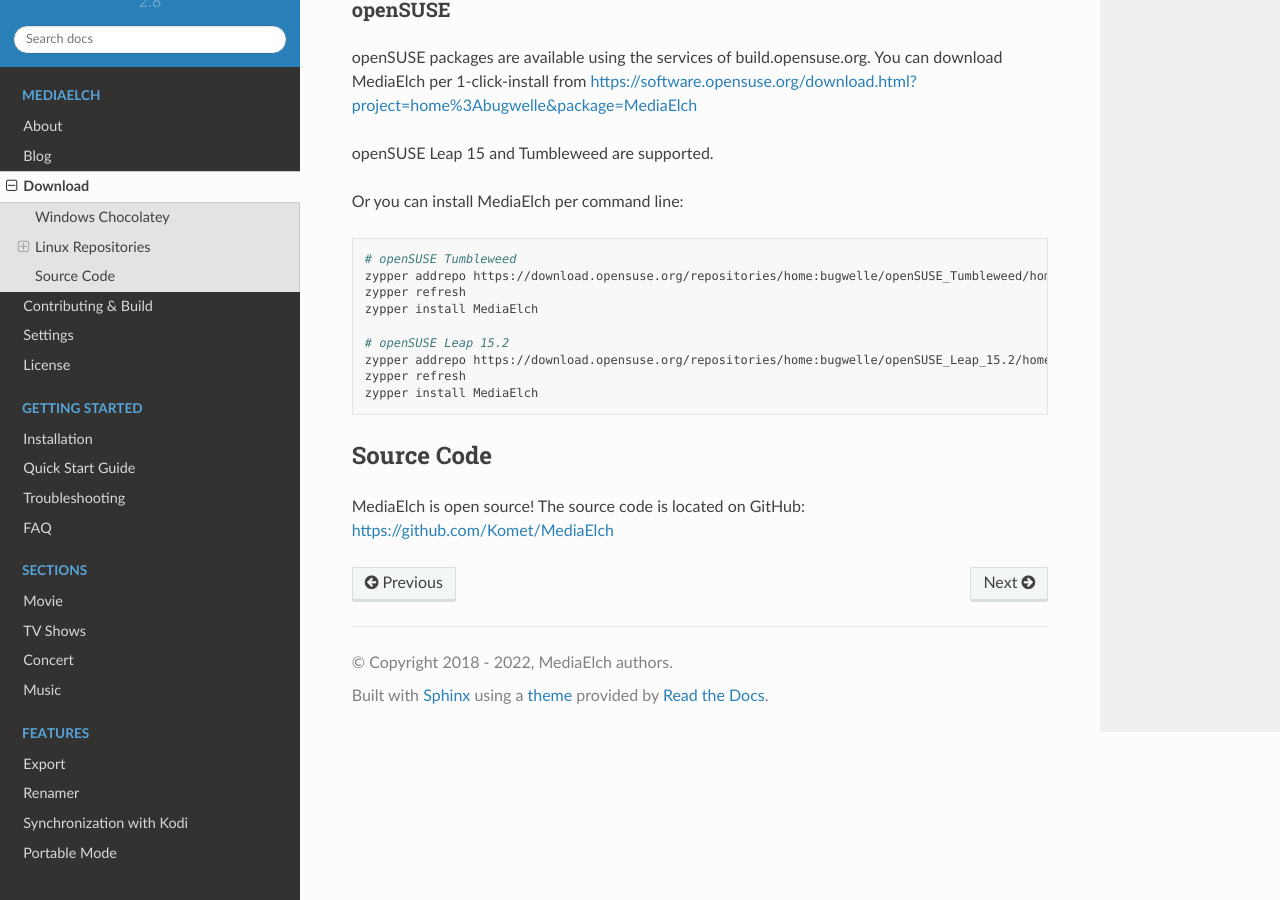
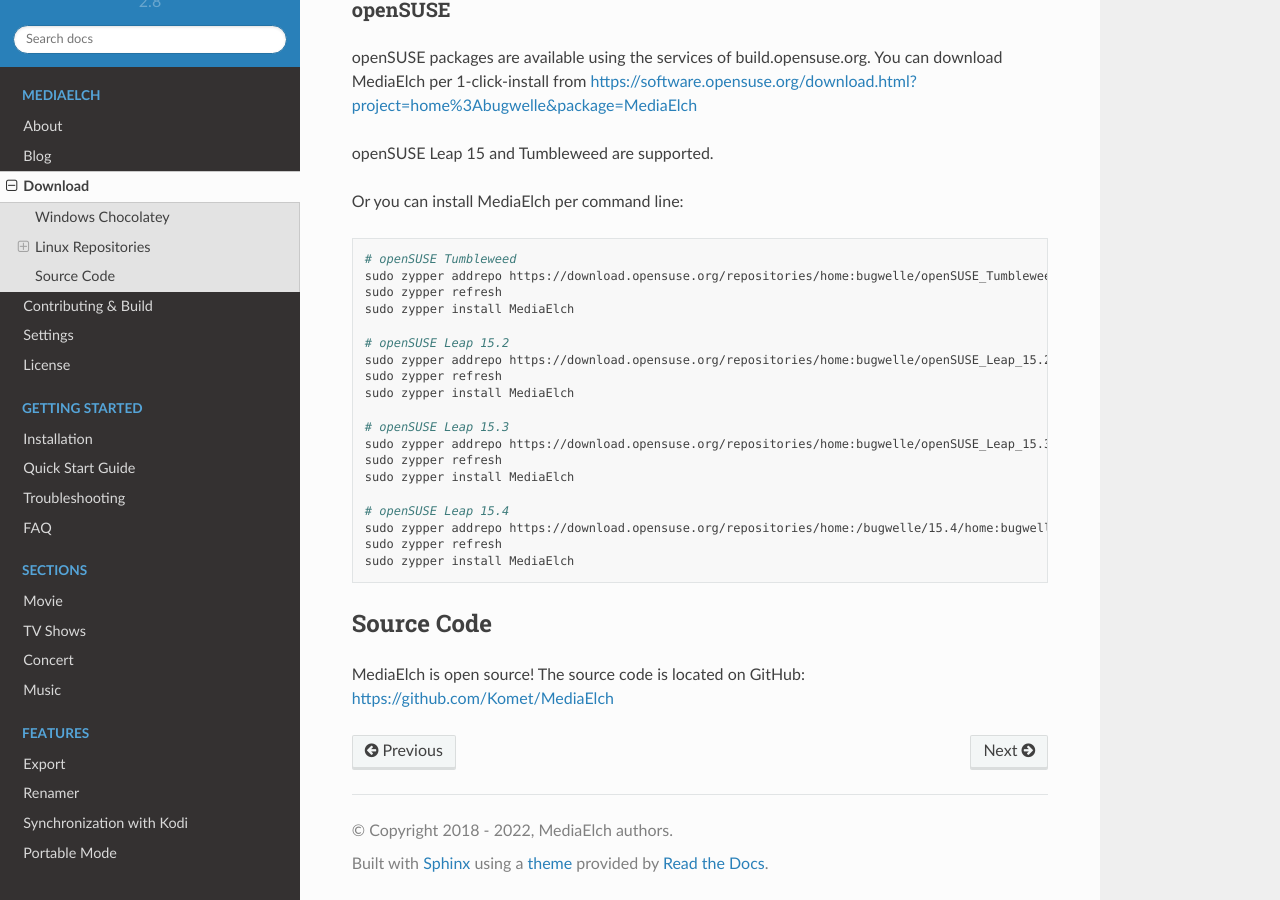
Before and after one commit to mediaelch/mediaelch-doc, a Sphinx documentation site: the page built from docs/source/download.rst, in a window 1280 px wide and 900 px high, scrolled down 1895 px. Built offline with Sphinx 7.4.7 and the Read the Docs theme 2.0.0, drawn with Linux system fonts in a browser that asks for light colours; pages that are not in the unit, such as notebooks, are missing from menus.

Commit message:
[Download] Add instructions for Leap 15.3 and 15.4

```diff
--- a/docs/source/download.rst
+++ b/docs/source/download.rst
@@ -104,14 +104,24 @@
 .. code-block:: sh
 
     # openSUSE Tumbleweed
-    zypper addrepo https://download.opensuse.org/repositories/home:bugwelle/openSUSE_Tumbleweed/home:bugwelle.repo
-    zypper refresh
-    zypper install MediaElch
+    sudo zypper addrepo https://download.opensuse.org/repositories/home:bugwelle/openSUSE_Tumbleweed/home:bugwelle.repo
+    sudo zypper refresh
+    sudo zypper install MediaElch
 
     # openSUSE Leap 15.2
-    zypper addrepo https://download.opensuse.org/repositories/home:bugwelle/openSUSE_Leap_15.2/home:bugwelle.repo
-    zypper refresh
-    zypper install MediaElch
+    sudo zypper addrepo https://download.opensuse.org/repositories/home:bugwelle/openSUSE_Leap_15.2/home:bugwelle.repo
+    sudo zypper refresh
+    sudo zypper install MediaElch
+
+    # openSUSE Leap 15.3
+    sudo zypper addrepo https://download.opensuse.org/repositories/home:bugwelle/openSUSE_Leap_15.3/home:bugwelle.repo
+    sudo zypper refresh
+    sudo zypper install MediaElch
+
+    # openSUSE Leap 15.4
+    sudo zypper addrepo https://download.opensuse.org/repositories/home:/bugwelle/15.4/home:bugwelle.repo
+    sudo zypper refresh
+    sudo zypper install MediaElch
 
 
 
```
